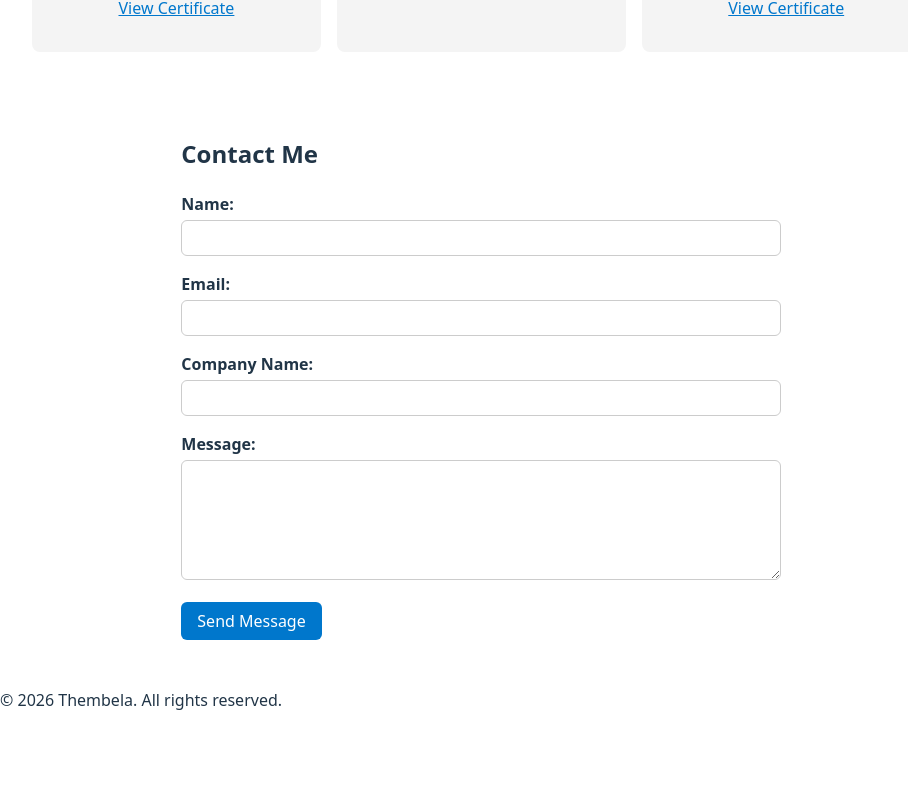
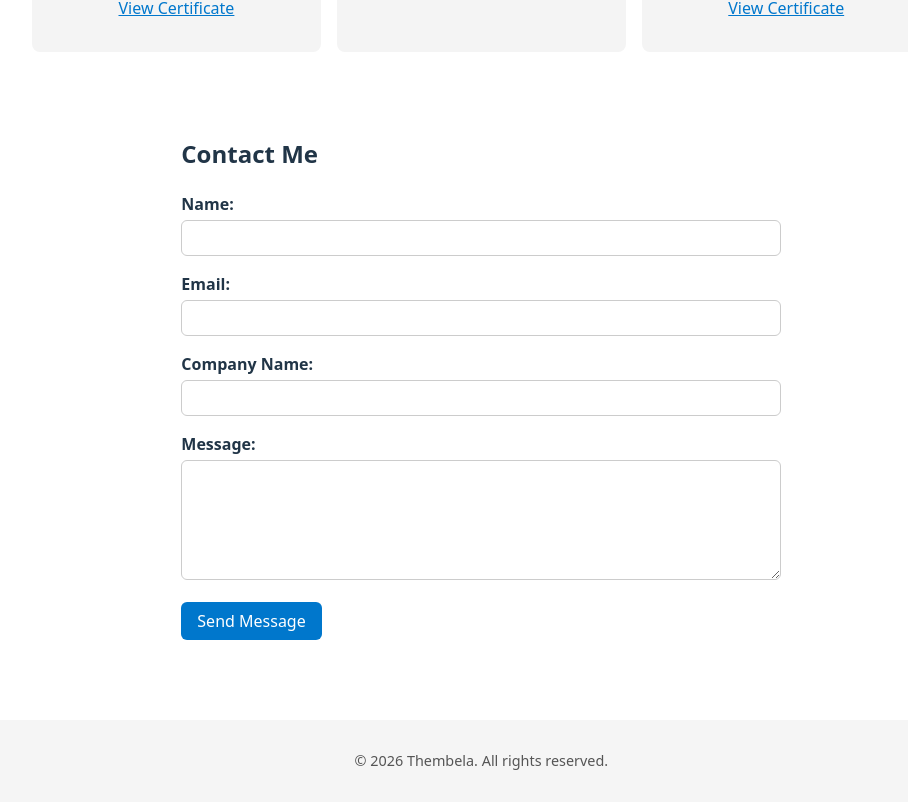
Before and after one commit to Thembela2/portfolio-website, a React (Vite) app in the folder portfolio/: page / in a window 1280 px wide. Shown: the part 1126-1928 px from the top of the page, without its empty margins (0-908 px from the left). Before the commit the page ends 1854 px from the top, so only its background shows below. Built offline with nearby package versions, Linux system fonts and the light colour scheme.

Commit message:
Added styling to footer

```diff
--- a/portfolio/src/index.css
+++ b/portfolio/src/index.css
@@ -198,3 +198,13 @@ button:focus-visible {
   border-color: #0077cc;
   box-shadow: 0 0 0 2px rgba(0, 119, 204, 0.2);
 }
+
+/*Footer section*/
+footer {
+  margin-top: 3rem;
+  padding: 1rem;
+  text-align: center;
+  background-color: #f5f5f5;
+  color: #555;
+  font-size: 0.9rem;
+}
```
